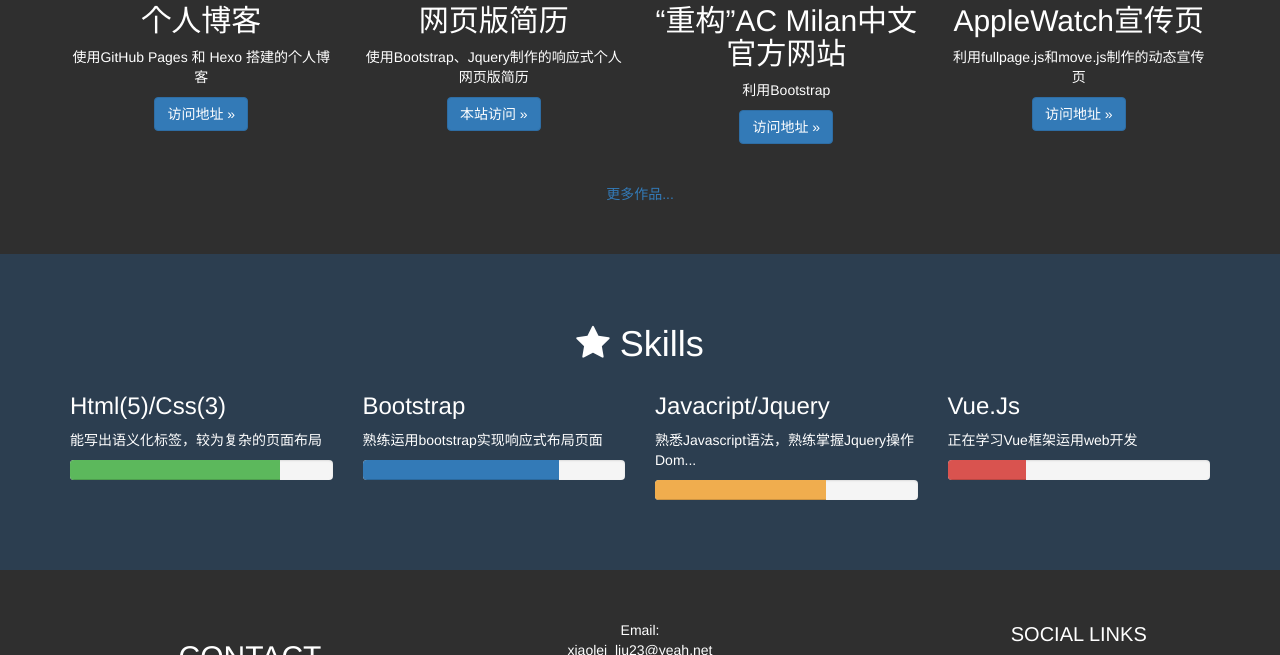
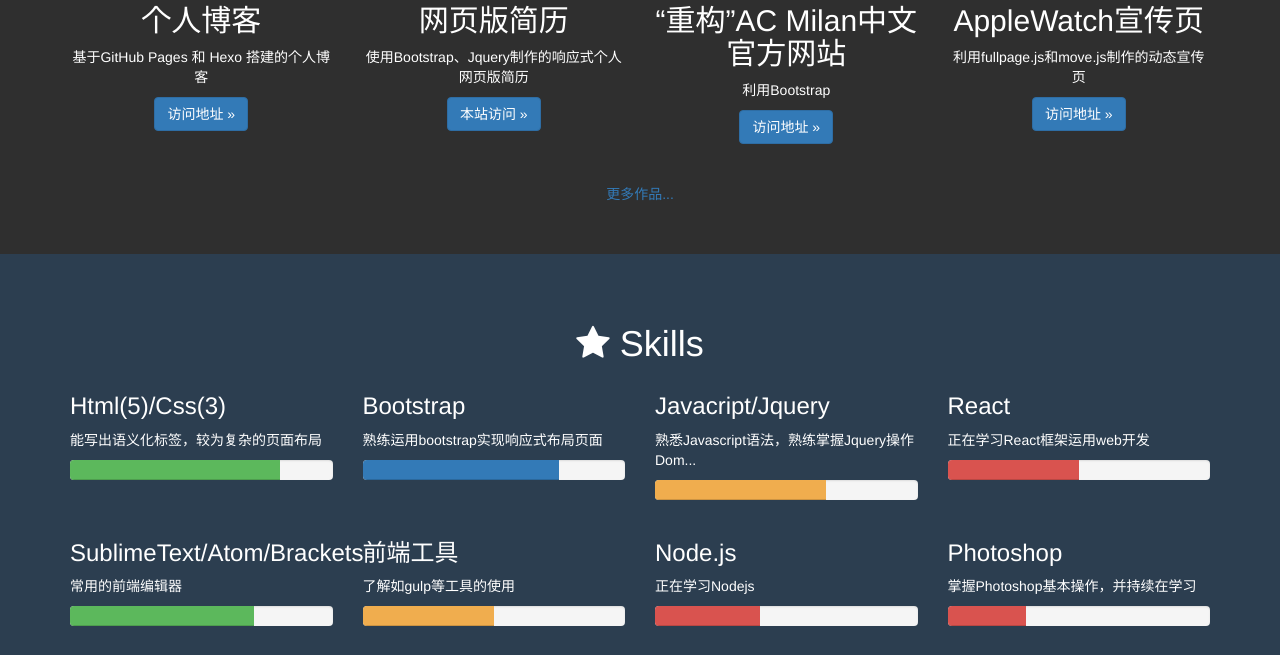
Before and after one commit to coderweb/Resume, a plain HTML site: page index.html in a window 1280 px wide. Shown: the part 906-1561 px from the top of the page. Drawn offline with Linux system fonts and the light colour scheme.

Commit message:
add skills

```diff
--- a/index.html
+++ b/index.html
@@ -62,7 +62,7 @@
                 <div class="user col-sm-6 col-md-3">
                   <img class="img-circle" src="img/blog.jpg" width="140" height="140">
                   <h2>个人博客</h2>
-                  <p>使用GitHub Pages 和 Hexo 搭建的个人博客</p>
+                  <p>基于GitHub Pages 和 Hexo 搭建的个人博客</p>
                   <p><a class="btn btn-primary" href="http://xiaoleiliu.com/">访问地址 &raquo;</a></p>
                 </div>
                 <div class="user col-sm-6 col-md-3">
@@ -126,10 +126,49 @@
                     </div>
                 </div>
                 <div class="uesr col-sm-6 col-md-3">
-                    <h3>Vue.Js</h3>
-                    <p>正在学习Vue框架运用web开发</p>
+                    <h3>React</h3>
+                    <p>正在学习React框架运用web开发</p>
                     <div class="progress">
-                        <div class="progress-bar progress-bar-danger" role="progressbar" aria-valuenow="60" aria-valuemin="0" aria-valuemax="100" style="width: 30%;">
+                        <div class="progress-bar progress-bar-danger" role="progressbar" aria-valuenow="60" aria-valuemin="0" aria-valuemax="100" style="width: 50%;">
+                          <span class="sr-only">50% Complete</span>
+                        </div>
+                    </div>
+                </div>
+
+            </div>
+            <div class="row user-list">
+                <div class="uesr col-sm-6 col-md-3">
+                    <h3>SublimeText/Atom/Brackets</h3>
+                    <p>常用的前端编辑器</p>
+                    <div class="progress">
+                        <div class="progress-bar progress-bar-success" role="progressbar" aria-valuenow="60" aria-valuemin="0" aria-valuemax="100" style="width: 70%;">
+                          <span class="sr-only">70% Complete</span>
+                        </div>
+                    </div>
+                </div>
+                <div class="uesr col-sm-6 col-md-3">
+                    <h3>前端工具</h3>
+                    <p>了解如gulp等工具的使用</p>
+                    <div class="progress">
+                        <div class="progress-bar progress-bar-warning" role="progressbar" aria-valuenow="60" aria-valuemin="0" aria-valuemax="100" style="width: 50%;">
+                          <span class="sr-only">50% Complete</span>
+                        </div>
+                    </div>
+                </div>
+                <div class="uesr col-sm-6 col-md-3">
+                    <h3>Node.js</h3>
+                    <p>正在学习Nodejs</p>
+                    <div class="progress">
+                        <div class="progress-bar progress-bar-danger" role="progressbar" aria-valuenow="60" aria-valuemin="0" aria-valuemax="100" style="width: 40%;">
+                          <span class="sr-only">40% Complete</span>
+                        </div>
+                    </div>
+                </div>
+                <div class="uesr col-sm-6 col-md-3">
+                    <h3>Photoshop</h3>
+                    <p>掌握Photoshop基本操作，并持续在学习</p>
+                    <div class="progress">
+                        <div class="progress-bar  progress-bar-danger" role="progressbar" aria-valuenow="60" aria-valuemin="0" aria-valuemax="100" style="width: 30%;">
                           <span class="sr-only">30% Complete</span>
                         </div>
                     </div>
```
